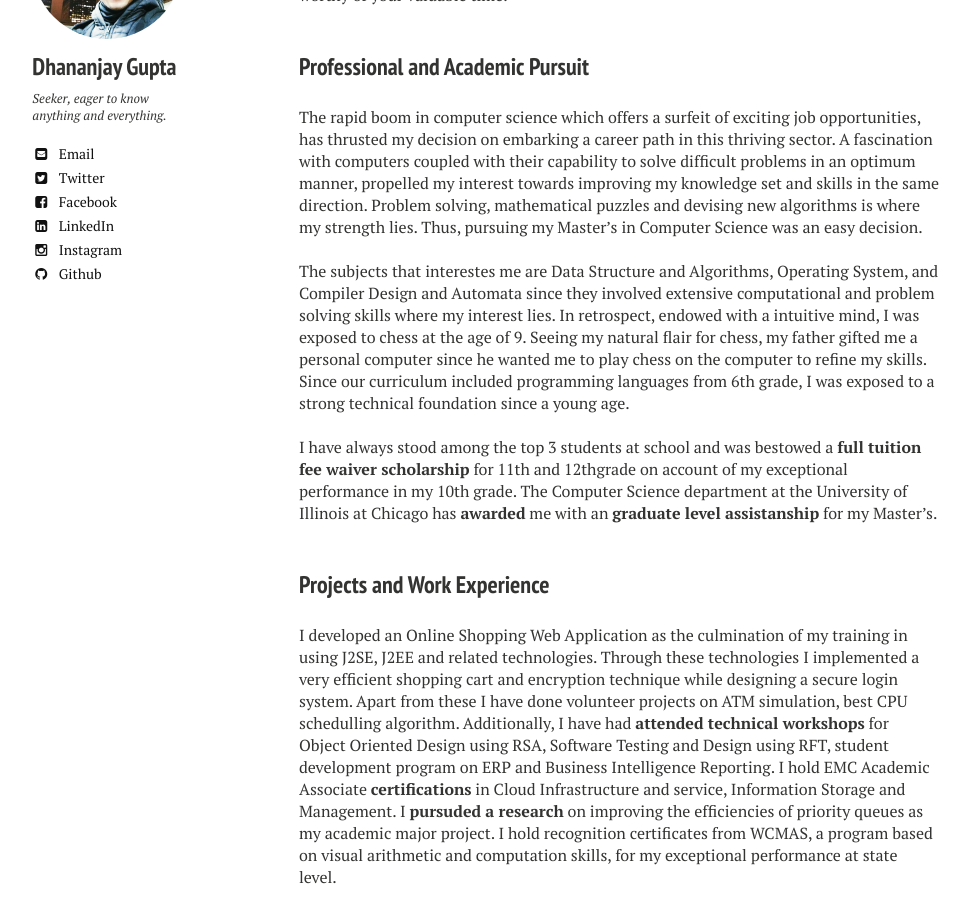
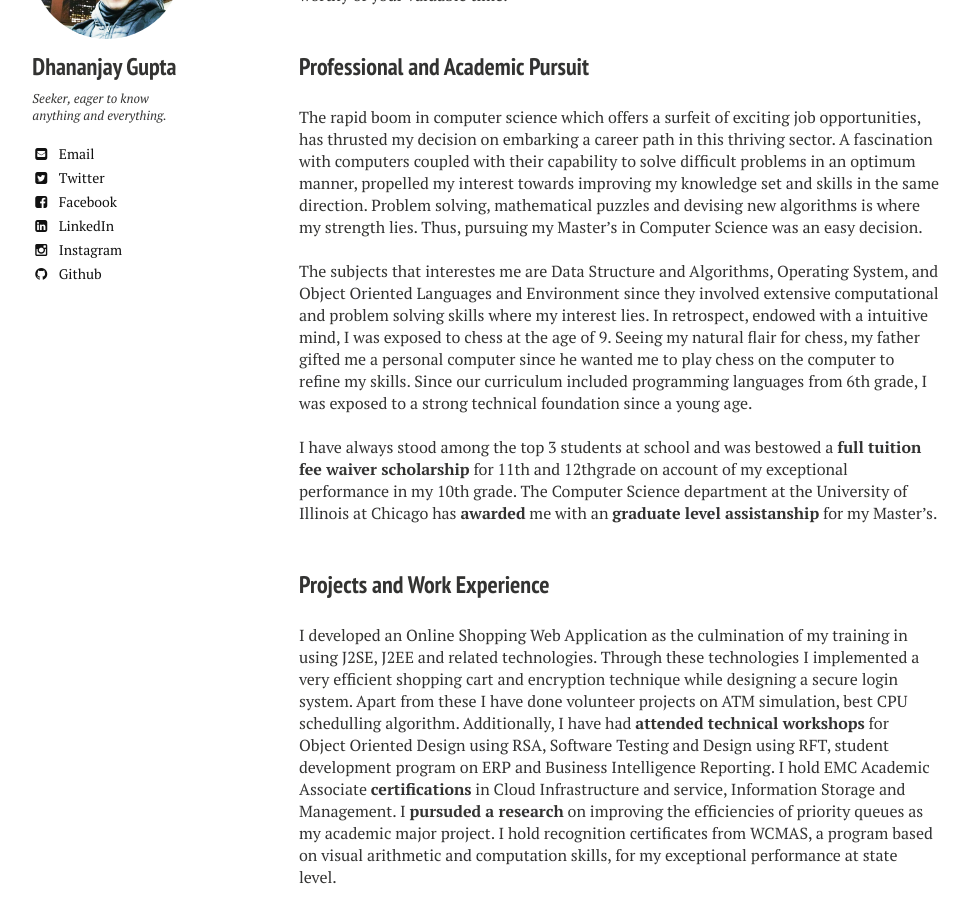
Before and after one commit to DhananjayGupta300/DhananjayGupta300.github.io, a Jekyll site: the page built from about/index.md, in a window 1280 px wide and 900 px high, scrolled down 1193 px. Shown: the whole window, without its empty margins (21-991 px from the left). Built offline with Jekyll 4.4.1, drawn with Linux system fonts in a browser that asks for light colours; nearby versions of some CDN libraries.

Commit message:
Update index.md

```diff
--- a/about/index.md
+++ b/about/index.md
@@ -15,7 +15,7 @@ Science</a>,<a href="https://www.uic.edu/">University of Illinois at Chicago</a>
 that you consider my introduction worthy of your valuable time.<br/><br/>
 ### Professional and Academic Pursuit
 The rapid boom in computer science which offers a surfeit of exciting job opportunities, has thrusted my decision on embarking a career path in this thriving sector. A fascination with computers coupled with their capability to solve difficult problems in an optimum manner, propelled my interest towards improving my knowledge set and skills in the same direction. Problem solving, mathematical puzzles and devising new algorithms is where my strength lies. Thus, pursuing my Master's in Computer Science was an easy decision. <br><br/>
-The subjects that interestes me are Data Structure and Algorithms, Operating System, and Compiler Design and Automata since they involved extensive computational and problem solving skills where my interest lies. In retrospect, endowed with a intuitive mind, I was exposed to chess at the age of 9. Seeing my natural flair for chess, my father gifted me a personal computer since he wanted me to play chess on the computer to refine my skills. Since our curriculum included programming languages from 6th grade, I was exposed to a strong technical foundation since a young age. <br><br/>
+The subjects that interestes me are Data Structure and Algorithms, Operating System, and Object Oriented Languages and Environment since they involved extensive computational and problem solving skills where my interest lies. In retrospect, endowed with a intuitive mind, I was exposed to chess at the age of 9. Seeing my natural flair for chess, my father gifted me a personal computer since he wanted me to play chess on the computer to refine my skills. Since our curriculum included programming languages from 6th grade, I was exposed to a strong technical foundation since a young age. <br><br/>
 I have always stood among the top 3 students at school and was bestowed a **full tuition fee waiver scholarship** for 11th and 12thgrade on account of my exceptional performance in my 10th grade. The Computer Science department at the University of Illinois at Chicago has **awarded** me with an **graduate level assistanship** for my Master's. <br/><br/>
 ### Projects and Work Experience
 I developed an Online Shopping Web Application as the culmination of my training in using J2SE, J2EE and related technologies. Through these technologies I implemented a very efficient shopping cart and encryption technique while designing a secure login system. Apart from these I have done volunteer projects on ATM simulation, best CPU schedulling algorithm. Additionally, I have had **attended technical workshops** for Object Oriented Design using RSA, Software Testing and Design using RFT, student development program on ERP and Business Intelligence Reporting. I hold EMC Academic Associate **certifications** in Cloud Infrastructure and service, Information Storage and Management. I **pursuded a research** on improving the efficiencies of priority queues as my academic major project. I hold recognition certificates from WCMAS, a program based on visual arithmetic and computation skills, for my exceptional performance at state level.<br/><br/>
```
